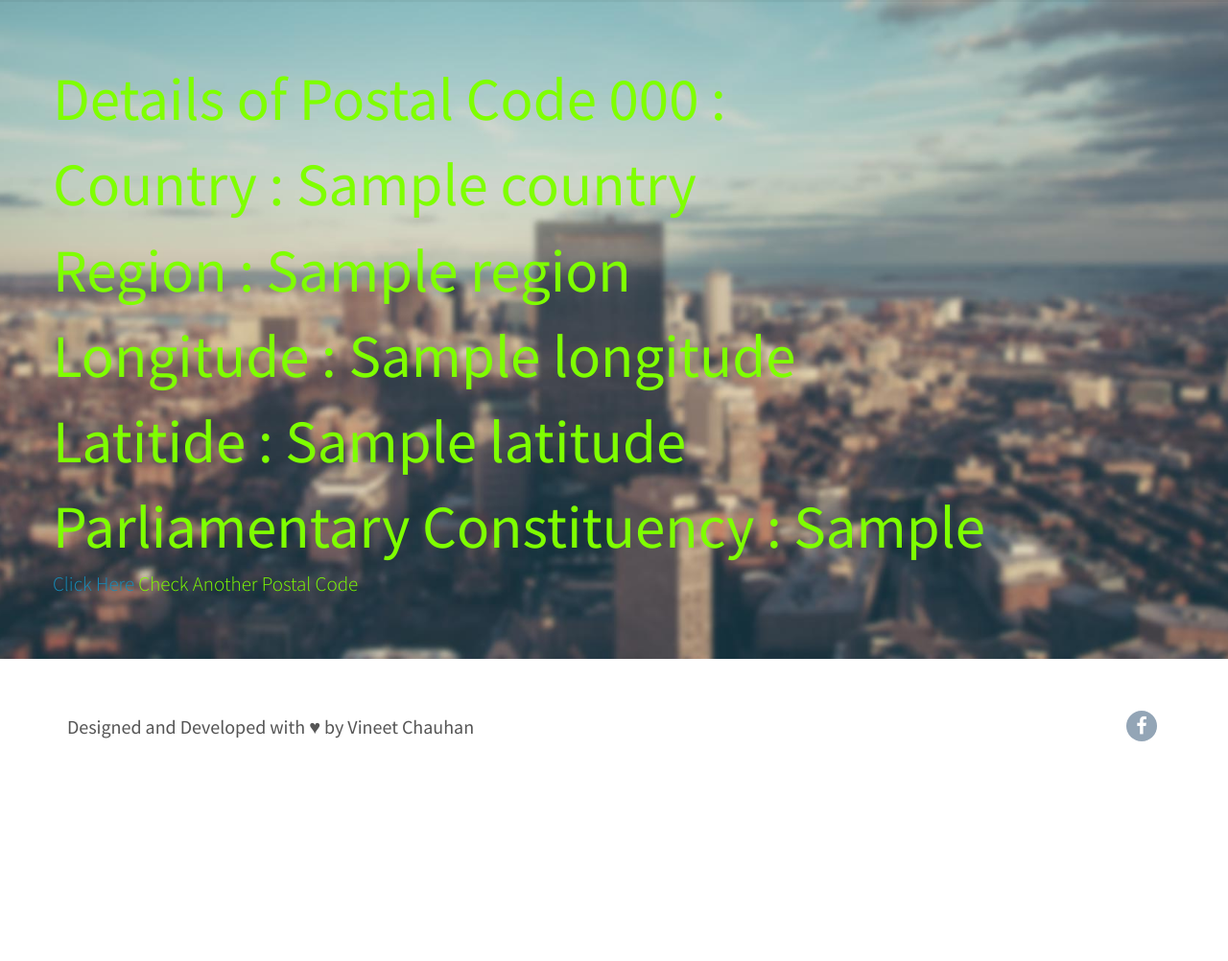
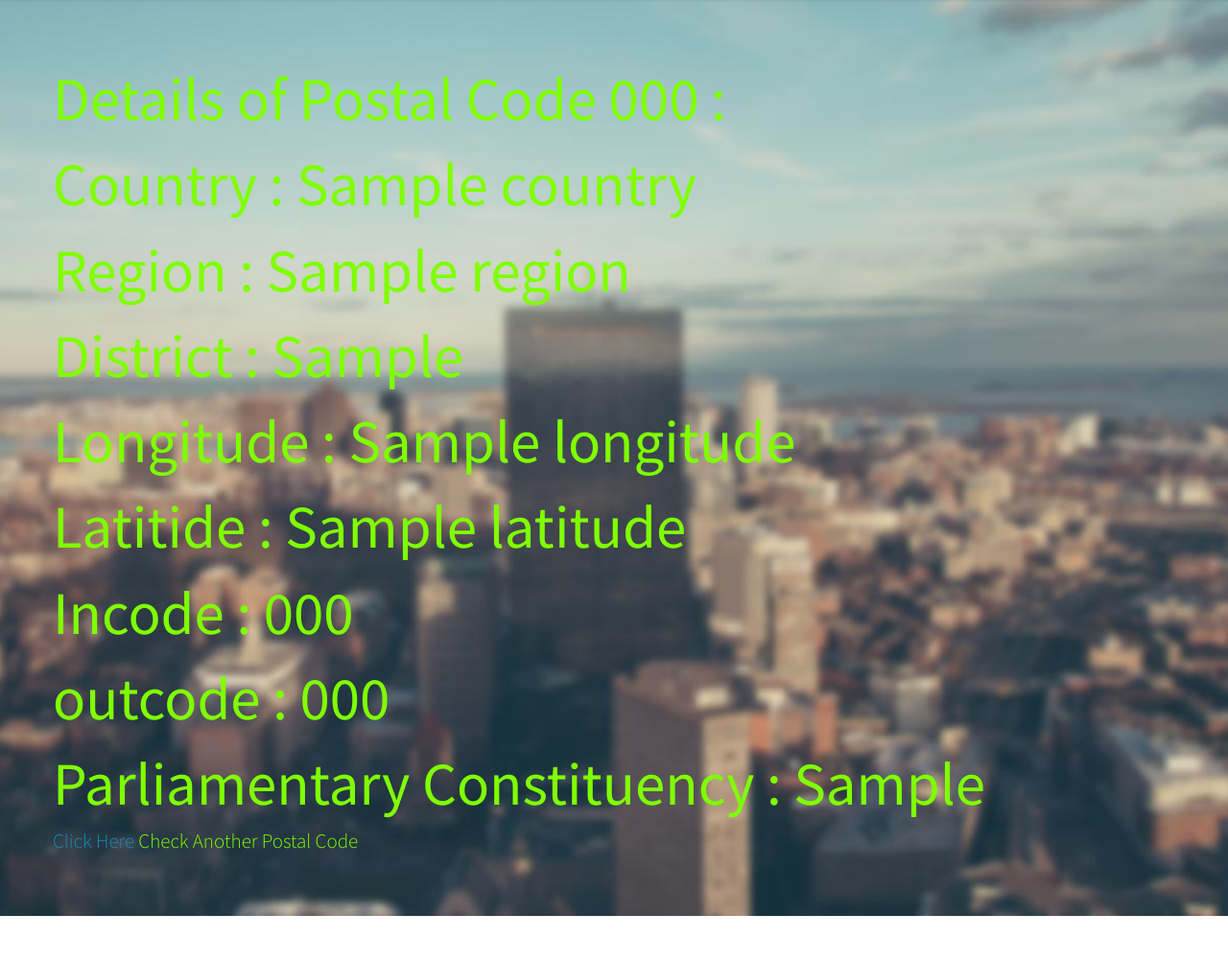
Before and after one commit to vin33t/free_sms, a Django app: template templates/sms/successful.html in a window 1280 px wide. Shown: the part 50-1052 px from the top of the page at 96% size. Before the commit the page ends 823 px from the top, so only its background shows below. Run offline with Django 3.2, Linux system fonts and the light colour scheme; the template is opened without the code that fills it: most values are stand-ins (such as "Sample title", 1, 10 or a date in 2020); some libraries are stand-ins or nearby versions.

Commit message:
Updated Viewing Fields

```diff
--- a/sms/views.py
+++ b/sms/views.py
@@ -25,9 +25,12 @@ def sms_view(request):
                 longitude = response['result']['longitude']
                 latitude = response['result']['latitude']
                 region = response['result']['region']
+                incode = response['result']['incode']
+                outcode = response['result']['outcode']
                 parliamentary_constituency = response['result']['parliamentary_constituency']
+                admin_district = response['result']['admin_district']
 
-                return render(request, 'sms/successful.html',{'postal_code':postal_code, 'country':country, 'parliamentary_constituency':parliamentary_constituency, 'region':region ,'longitude':longitude, 'latitude':latitude})
+                return render(request, 'sms/successful.html',{'incode':incode, "outcode":outcode, 'admin_district':admin_district,'postal_code':postal_code, 'country':country, 'parliamentary_constituency':parliamentary_constituency, 'region':region ,'longitude':longitude, 'latitude':latitude})
             else:
                 return render(request, 'sms/error.html',{'error':'Please Check the Postal Code'})
         else:
--- a/templates/sms/successful.html
+++ b/templates/sms/successful.html
@@ -33,8 +33,11 @@
                     <h1>Details of Postal Code {{ postal_code }} :</h1>
                 <h1>Country : {{ country }}</h1>
                 <h1>Region : {{ region }}</h1>
+                <h1>District : {{ admin_district }}</h1>
                 <h1>Longitude : {{ longitude }}</h1>
                 <h1>Latitide : {{ latitude }}</h1>
+                <h1>Incode : {{ incode }}</h1>
+                <h1>outcode : {{ outcode }}</h1>
                 <h1>Parliamentary Constituency : {{ parliamentary_constituency }}</h1>
                     <p><a href="/">Click Here</a> Check Another Postal Code</p>
             </div>
```
